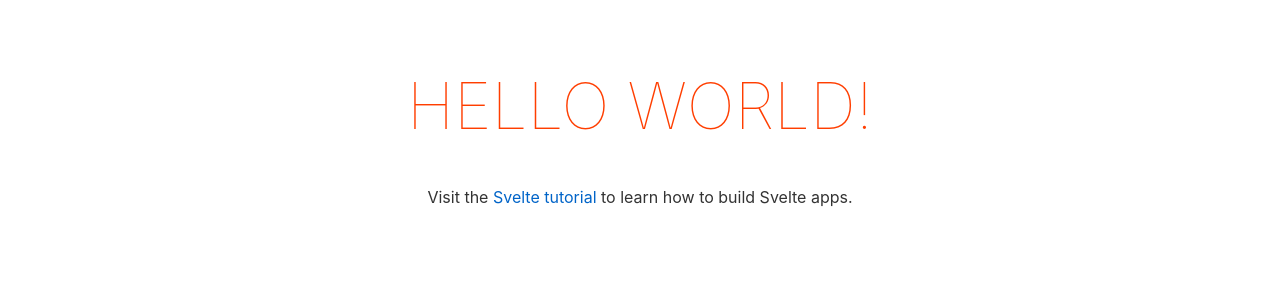
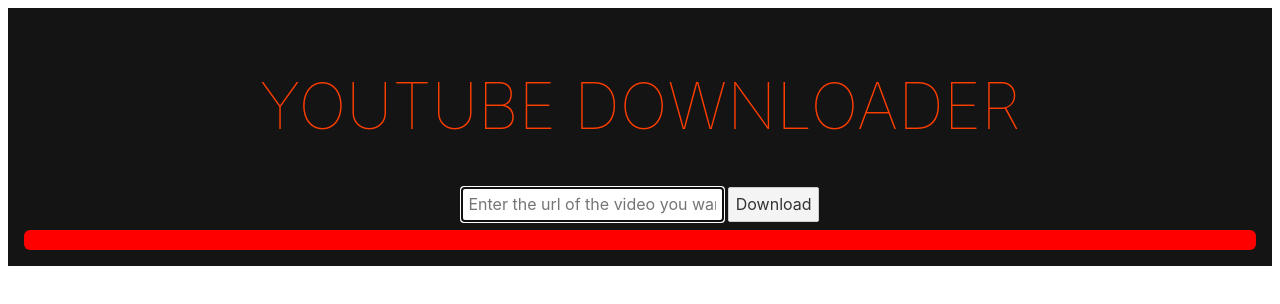
Before and after one commit to TrAyZeN/youtube-downloader, a Svelte app in the folder frontend/: page / in a window 1280 px wide. Shown: the top 304 px of the page. Built offline with nearby package versions, Linux system fonts and the light colour scheme.

Commit message:
Add input to download video and progress bar

```diff
--- a/frontend/src/App.svelte
+++ b/frontend/src/App.svelte
@@ -1,10 +1,55 @@
 <script>
-	export let name;
+    import axios from 'axios';
+    import ProgressBar from './ProgressBar.svelte';
+
+    const focus = node => node.focus();
+    let url = '';
+    let eventSource = null;
+    let progress = 0;
+
+    function yeas() {
+        if (eventSource != null) {
+            return;
+        }
+
+        eventSource = new EventSource(
+            `http://localhost:3001/api/convert?url=${encodeURIComponent(url)}&format=mp3`
+        );
+
+        eventSource.addEventListener('message', (e) => {
+            console.log(`Got a message: ${e.data}`);
+            progress = 0;
+        });
+
+        eventSource.addEventListener('progress', (e) => {
+            console.log(`Got progress: ${e.data}`);
+            progress = Math.floor(JSON.parse(e.data).progress * 100);
+        });
+
+        eventSource.addEventListener('done', (e) => {
+            progress = 100;
+            eventSource.close();
+            eventSource = null;
+        });
+
+        eventSource.addEventListener('error', (e) => {
+            console.log(e);
+            eventSource.close();
+            eventSource = null;
+        });
+    }
 </script>
 
 <main>
-	<h1>Hello {name}!</h1>
-	<p>Visit the <a href="https://svelte.dev/tutorial">Svelte tutorial</a> to learn how to build Svelte apps.</p>
+    <h1>Youtube Downloader</h1>
+    <input
+        bind:value={url}
+        use:focus
+        type="text"
+        placeholder="Enter the url of the video you want to download"
+    >
+    <button on:click={yeas}>Download</button>
+    <ProgressBar progress={progress} />
 </main>
 
 <style>
@@ -13,6 +58,7 @@
         padding: 1em;
         max-width: 240px;
         margin: 0 auto;
+        background-color: #141414;
     }
 
     h1 {
--- /dev/null
+++ b/frontend/src/ProgressBar.svelte
@@ -0,0 +1,32 @@
+<script>
+    // Progress of the bar in percent
+    export let progress;
+    // Color of the bar
+    export let barColor = "green";
+    // Color of the container
+    export let containerColor = "red";
+    // Border radius in pixel
+    export let radius = 6;
+</script>
+
+<main style="
+    background-color: {containerColor};
+    border-radius: {radius}px
+">
+    <div class="bar" style="
+        width: {progress}%;
+        background-color: {barColor};
+        border-radius: {radius}px;
+    ">
+    </div>
+</main>
+
+<style>
+    main {
+        height: 20px;
+    }
+
+    .bar {
+        height: 100%;
+    }
+</style>
--- a/frontend/src/main.js
+++ b/frontend/src/main.js
@@ -2,9 +2,6 @@
 
 const app = new App({
 	target: document.body,
-	props: {
-		name: 'world'
-	}
 });
 
 export default app;
```
Lines whose indentation alone changed are shown as unchanged.
